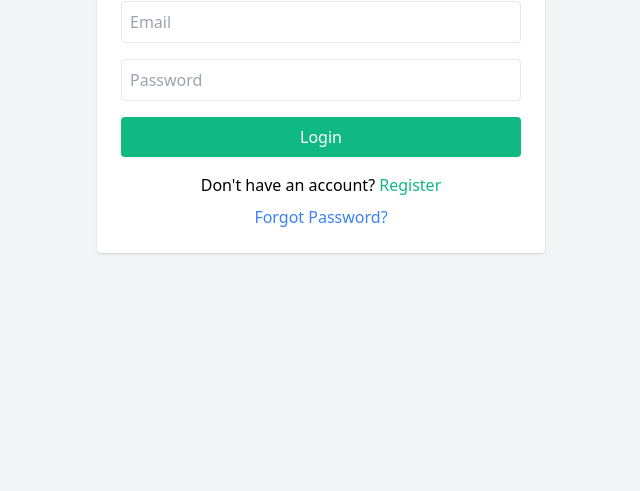
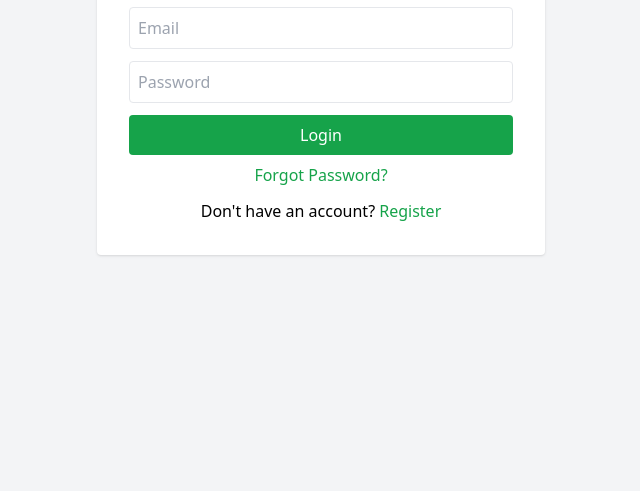
Before and after one commit to Ogweno98/FarmLink, a plain HTML site: page login.html in a window 1280 px wide. Shown: the part 309-800 px from the top of the page, without its empty margins (319-959 px from the left). Drawn offline with nearby package versions, Linux system fonts and the light colour scheme; no server answers.

Commit message:
Update login.html

```diff
--- a/login.html
+++ b/login.html
@@ -4,29 +4,26 @@
   <meta charset="UTF-8">
   <meta name="viewport" content="width=device-width, initial-scale=1.0">
   <title>Login - JOMPO FarmLink</title>
-<script src="https://www.gstatic.com/firebasejs/9.22.2/firebase-app-compat.js"></script>
-<script src="https://www.gstatic.com/firebasejs/9.22.2/firebase-auth-compat.js"></script>
-<script src="https://www.gstatic.com/firebasejs/9.22.2/firebase-firestore-compat.js"></script>
-<link href="https://cdn.jsdelivr.net/npm/tailwindcss@2.2.19/dist/tailwind.min.css" rel="stylesheet">
+  <script src="https://www.gstatic.com/firebasejs/8.10.1/firebase-app.js"></script>
+  <script src="https://www.gstatic.com/firebasejs/8.10.1/firebase-auth.js"></script>
+  <script src="https://www.gstatic.com/firebasejs/8.10.1/firebase-firestore.js"></script>
+  <script src="https://cdn.tailwindcss.com"></script>
 </head>
-<body class="bg-gray-100 flex items-center justify-center h-screen">
+<body class="bg-gray-100 flex items-center justify-center min-h-screen">
 
-<div class="bg-white p-6 rounded shadow w-full max-w-md">
-  <h2 class="text-2xl font-bold mb-4 text-center text-green-700">Login to JOMPO FarmLink</h2>
-  <form id="loginForm" class="space-y-4">
-    <input type="email" id="loginEmail" placeholder="Email" required class="w-full border p-2 rounded">
-    <input type="password" id="loginPassword" placeholder="Password" required class="w-full border p-2 rounded">
-    <p id="loginError" class="text-red-600 hidden"></p>
-    <button type="submit" class="w-full bg-green-500 text-white py-2 rounded hover:bg-green-600">Login</button>
+  <div class="bg-white p-8 rounded shadow w-full max-w-md">
+    <h2 class="text-2xl font-bold text-green-800 mb-4 text-center">Login</h2>
+    <form id="loginForm" class="space-y-3">
+      <input type="email" id="loginEmail" placeholder="Email" class="w-full p-2 border rounded" required>
+      <input type="password" id="loginPassword" placeholder="Password" class="w-full p-2 border rounded" required>
+      <p id="loginError" class="text-red-600 text-center hidden"></p>
+      <button type="submit" class="w-full bg-green-600 text-white p-2 rounded hover:bg-green-700">Login</button>
     </form>
-  <p class="mt-4 text-center">
-    Don't have an account? <a href="register.html" class="text-green-500">Register</a>
-  </p>
-  <p class="mt-2 text-center">
-    <a href="#" id="forgotPasswordLink" class="text-blue-500">Forgot Password?</a>
-  </p>
+    <p class="mt-2 text-center"><a href="#" id="forgotPasswordLink" class="text-green-600">Forgot Password?</a></p>
+    <p class="mt-3 text-center">Don't have an account? <a href="register.html" class="text-green-600">Register</a></p>
   </div>
 
   <script src="app.js"></script>
+
 </body>
 </html>
```
Lines whose indentation alone changed are shown as unchanged.
